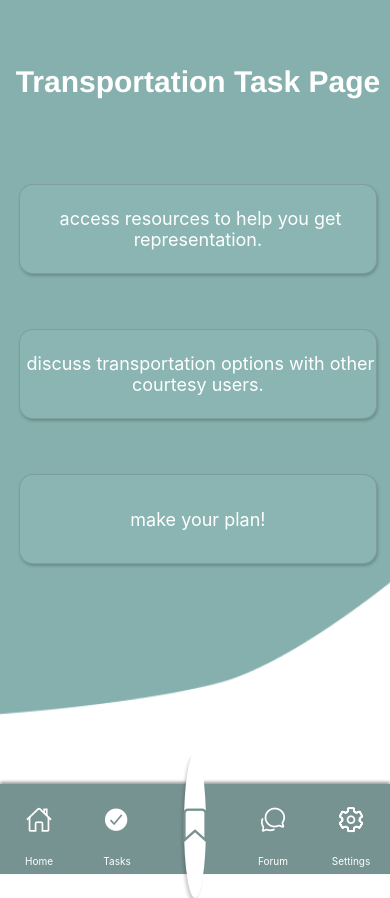
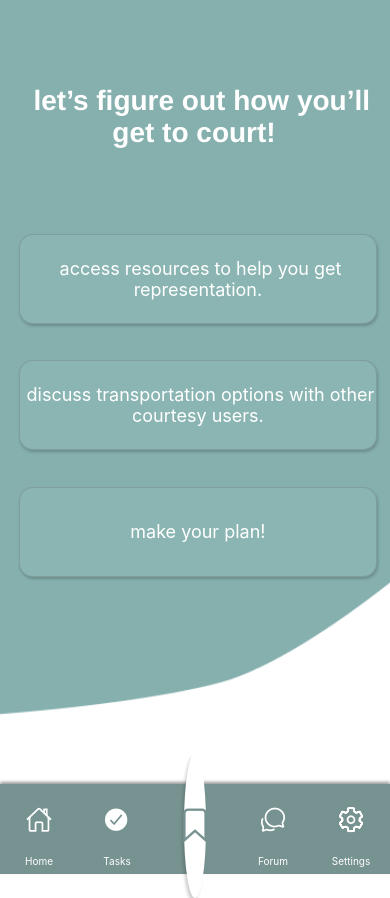
Before and after one commit to alissav30/courtesy, a React Native app: screen /Tasks in a window 390 px wide. Both pictures are taken after a click on the element 197 px from the left and 261 px from the top of the page. Built offline with nearby package versions, Linux system fonts and the light colour scheme.

Commit message:
another update

```diff
--- a/screens/TransportationTaskPage.js
+++ b/screens/TransportationTaskPage.js
@@ -27,7 +27,8 @@ const TasksScreen = ({ navigation, mood }) => {
     return (
         <View style={{ flex: 1 }}>
           <ImageBackground source={swoopBackground} style={{width: '102%', height: '103%', left: -1}}>
-            <Text style={{ top: 65, color: 'white', fontSize: 30, fontWeight: 'bold', fontFamily: 'Helvetica', textAlign: 'center' }}> Transportation Task Page </Text>
+            <Text style={{ top: 65, color: 'white', fontSize: 28, fontWeight: 'bold', fontFamily: 'Helvetica', textAlign: 'center', marginRight:20, marginLeft: 20, marginTop: 20 }}> let’s figure out how
+you’ll get to court! </Text>
             <View style={{ flex: 0.75 }}>
             <View style={{ flex: 1, marginTop: 150, marginBottom: 50, justifyContent: 'space-between', alignItems: 'center' }}>
                     <TouchableOpacity style={styles.categoryModule}>
```
